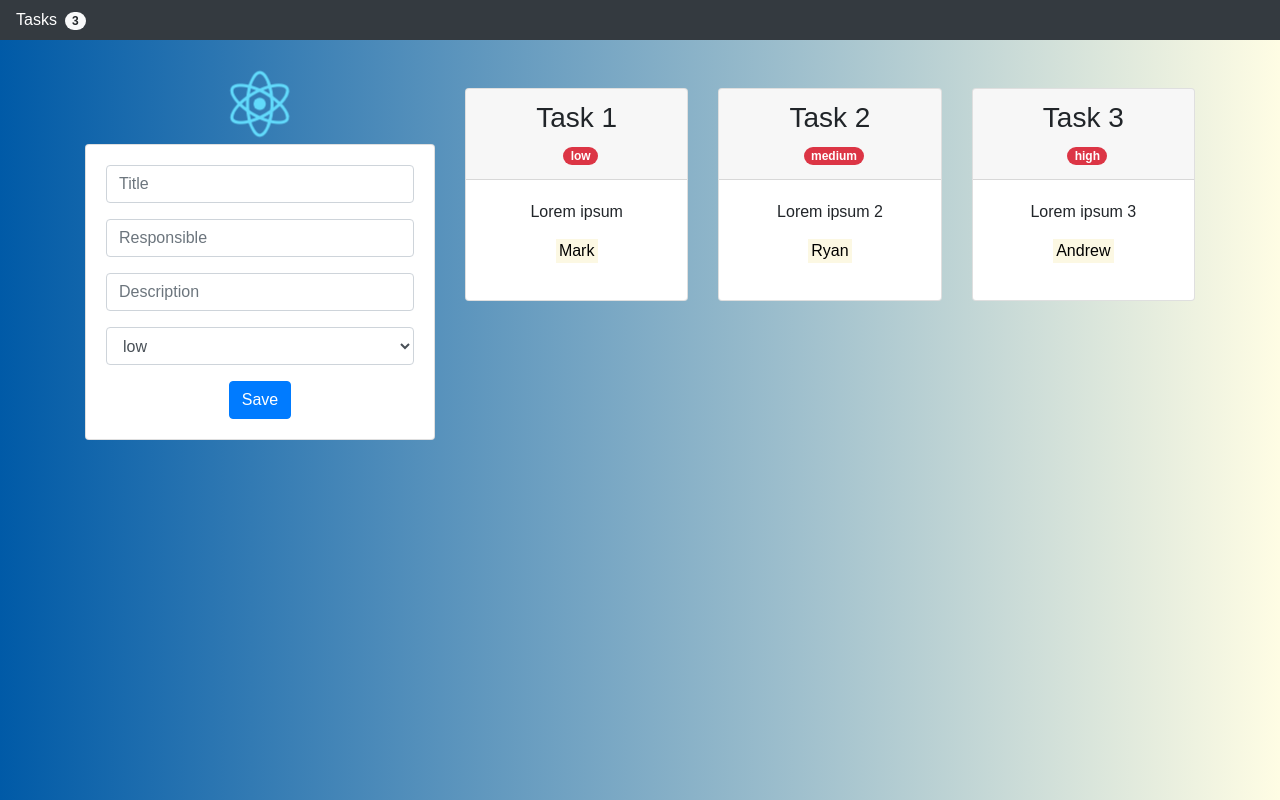
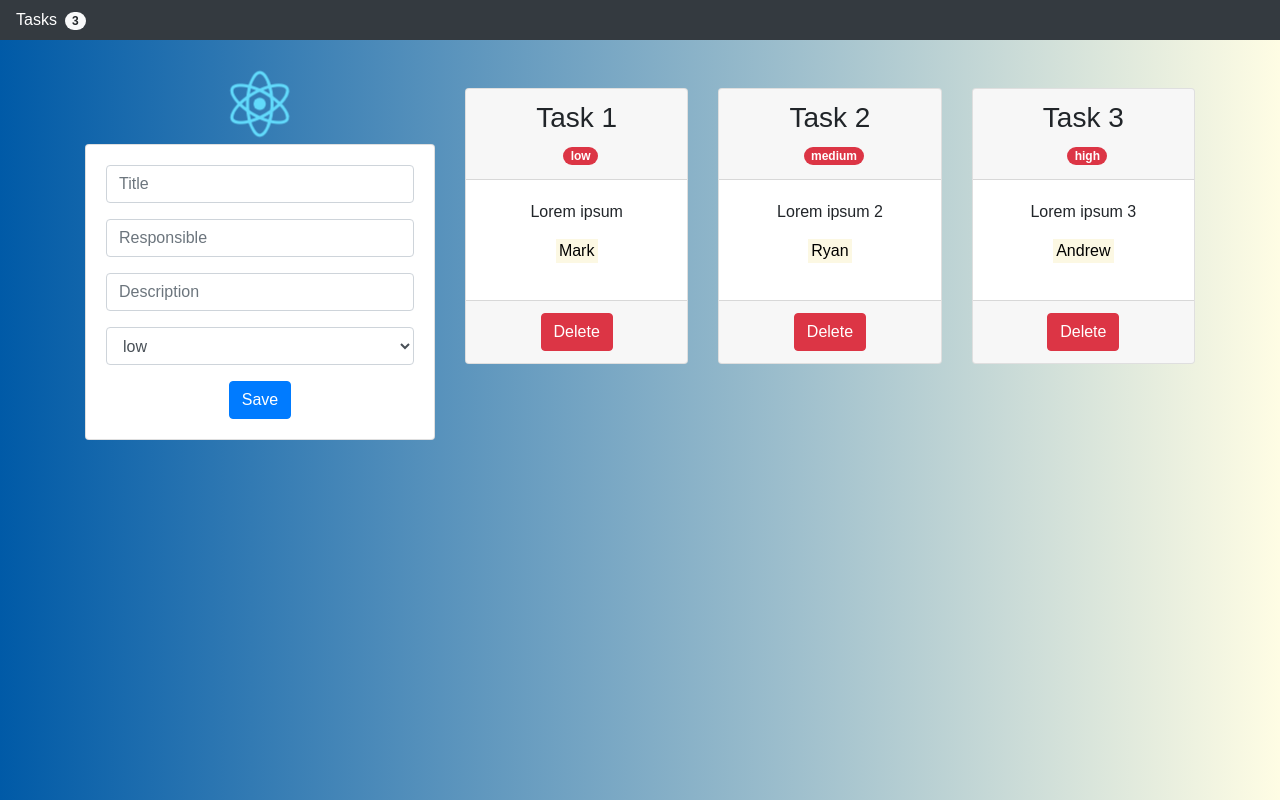
Before and after one commit to rafahuelin/basic_reactjs, a React (Create React App) app: page / in a window 1280 px wide. Built offline with nearby package versions, Linux system fonts and the light colour scheme.

Commit message:
remove todo

```diff
--- a/src/App.js
+++ b/src/App.js
@@ -14,6 +14,7 @@ class App extends Component {
         };
 
         this.handleAddTodo = this.handleAddTodo.bind(this);
+        // this.removeTodo = this.removeTodo.bind(this);
     }
 
     handleAddTodo(todo) {
@@ -22,10 +23,18 @@ class App extends Component {
         });
     }
 
+    removeTodo(index) {
+        this.setState({
+            todos: this.state.todos.filter((e, i) => {
+                return i !== index;
+            })
+        });
+    }
+
     render() {
         const todos = this.state.todos.map((todo, i) => {
             return(
-                <div className="col-md-4">
+                <div className="col-md-4" key={i}>
                     <div className="card mt-4">
                         <div className="card-header">
                             <h3>{ todo.title }</h3>
@@ -36,6 +45,14 @@ class App extends Component {
                         <div className="card-body">
                             <p>{ todo.description }</p>
                             <p><mark>{ todo.responsible }</mark></p>
+                        </div>
+
+                        <div className="card-footer">
+                            <button className="btn btn-danger"
+                                    onClick={this.removeTodo.bind(this, i)}
+                            >
+                                Delete
+                            </button>
                         </div>
 
                     </div>
```
